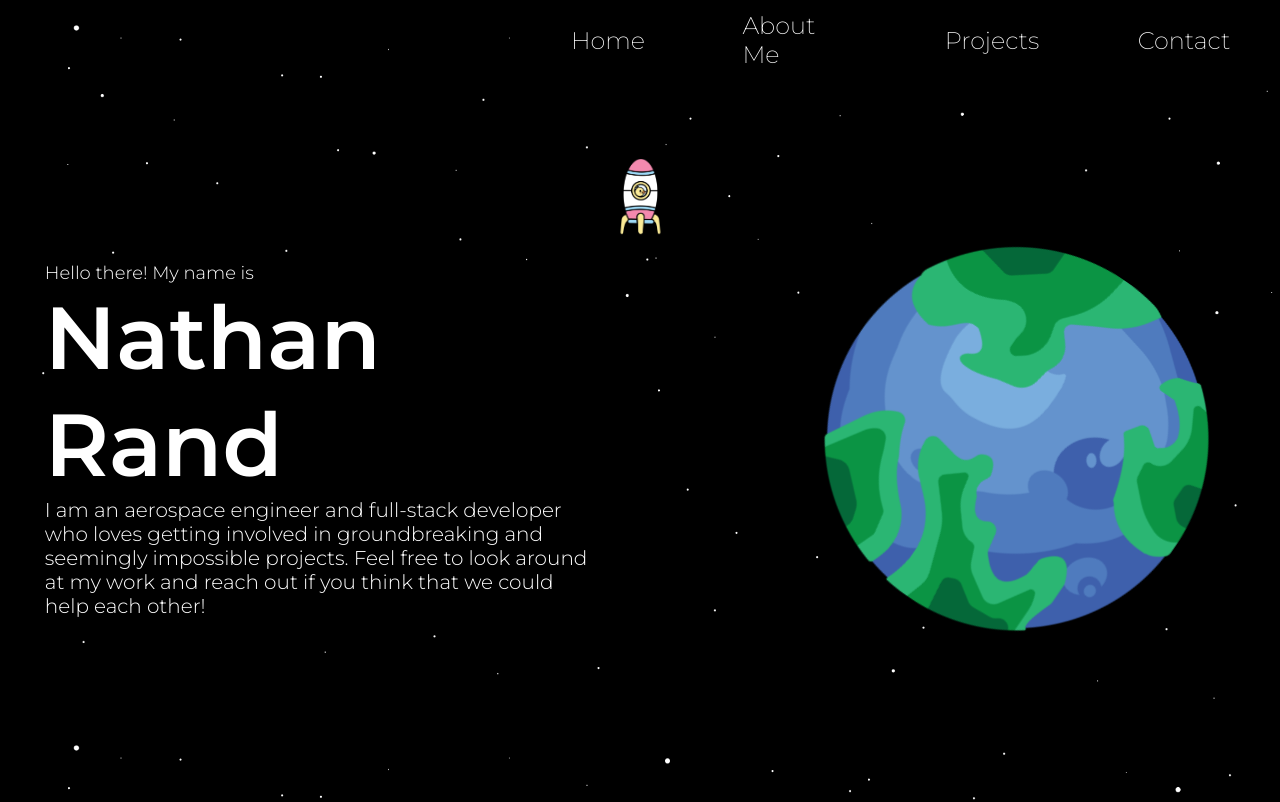
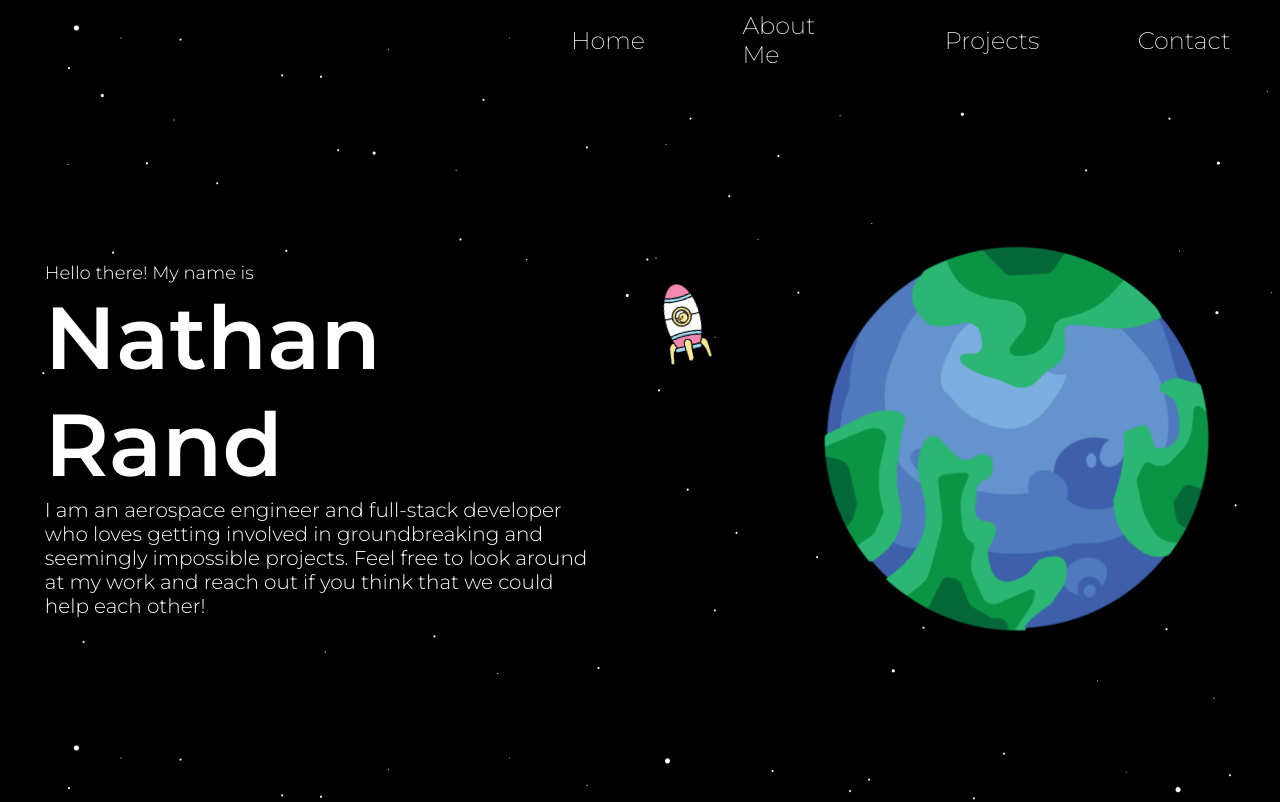
Before and after one commit to Nador02/nathanrand.dev, a React (Create React App) app: page / in a window 1280 px wide. Shown: the top 802 px of the page. Built offline with nearby package versions, Linux system fonts and the light colour scheme.

Commit message:
Got the motion path for the rocket weaving through the planets working. Next going to work on designing some other planets and space stuff and then finishing out this home page :D

```diff
--- a/src/App.js
+++ b/src/App.js
@@ -3,10 +3,12 @@ import {BrowserRouter as Router, Routes, Route} from "react-router-dom";
 import { GlobalStyle } from "./globalStyles";
 import { gsap } from "gsap"
 import { ScrollTrigger } from "gsap/ScrollTrigger";
+import { MotionPathPlugin } from "gsap/MotionPathPlugin";
 
 function App() {
 
   gsap.registerPlugin(ScrollTrigger);
+  gsap.registerPlugin(MotionPathPlugin);
 
   return (
     <Router>
--- a/src/components/Rocket/Rocket.js
+++ b/src/components/Rocket/Rocket.js
@@ -1,34 +1,32 @@
 import { RocketIcon } from "./styleRocket"
 import rocketImageStationary from "../../img/Duck-In-Rocket.png"
 import rocketImageThrusting from "../../img/Duck-In-Rocket-With-Thrust.png"
-import { gsap, Linear} from "gsap"
-import { useEffect, useRef } from "react"
+import { gsap, Linear } from "gsap"
+import { useEffect, useRef, useState } from "react"
 
 export const Rocket = () => {
   //Sets up support variables for switching between images for the engine's being on and off, as well as it's current direction (1 is down, -1 is up)
   let rocketImage = rocketImageStationary;
+  let [currentWidth, setWidth] = useState('10vmin');
   let rocketDirection = -1;
   //Support function that "toggles the engines" for the rocket by switching the image paths
   let toggleEngines = (enginesOff) => {
     if(enginesOff){
       gsap.set(rocketRef.current, { attr: { src: rocketImageStationary } });
+      setWidth('10vmin');
     }
     else{
       gsap.set(rocketRef.current, { attr: { src: rocketImageThrusting } });
+      setWidth('12.75vmin');
     }
   }
   //Support function for turning the rocket around
   let turn = (direction) => {
-    //Set the rotation value based on scroll direction
-    let rotation = 0;
-    if(direction === 1){
-      rotation = 180;
-    }
     //Animate the rotation
     gsap.to(rocketRef.current, {
-      rotation:rotation,
+      scaleX: direction,
       ease:Linear.easeNone,
-      duration:0.25,
+      duration:0.2,
     });
     //Update directional field
     rocketDirection = direction;
@@ -40,6 +38,7 @@ export const Rocket = () => {
         scrollTrigger:{
           scrub:1,
           onLeaveBack: () => {toggleEngines(true)},
+          onEnter: () => {toggleEngines(false)},
           onUpdate: (self) => {
             if(rocketDirection !== self.direction){
               turn(self.direction);
@@ -47,21 +46,17 @@ export const Rocket = () => {
           }
         },
       });
-    //Animation for rotating at the start of the page to face the correct direction
-    timeline.to(rocketRef.current, {
-      y:'5vh',
-      duration:0.1,
-      onComplete: toggleEngines,
-      onCompleteParams: [false],
-    })
       //Animation for flying up and down throughout the page
       timeline.to(rocketRef.current, {
-      y: '157.5vh',
+        motionPath: {
+          path: [{x:'8vw', y:'40vh'}, {x:'0', y:'80vh'}, {x:'-8vw', y:'120vh'}, {x:'0', y:'160vh'}],
+          autoRotate: true
+        },
         ease:Linear.easeNone,
-      duration:0.95,
+        duration:1,
       });
   });
   return (
-    <RocketIcon src={rocketImage} ref={rocketRef}></RocketIcon>
+    <RocketIcon src={rocketImage} ref={rocketRef} style={{width: currentWidth}}></RocketIcon>
   )
 }
--- a/src/components/Rocket/styleRocket.js
+++ b/src/components/Rocket/styleRocket.js
@@ -3,8 +3,8 @@ import styled from "styled-components";
 export const RocketIcon = styled.img`
     position:absolute;
     top:15vh;
-    left:50%;
+    left:48vw;
     transform: translate(-50%, 0);
-    width:3.25vw;
+    width:6vw;
     height:auto;
 `;
```
Also changed, not shown: src/img/Duck-In-Rocket-With-Thrust.png, src/img/Duck-In-Rocket.png. Lines whose indentation alone changed are shown as unchanged.
